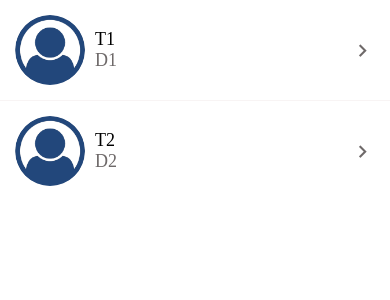
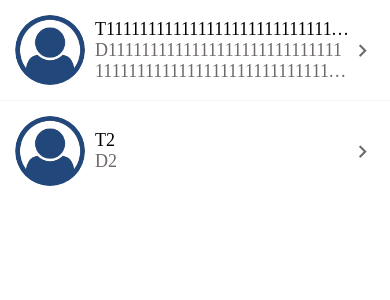
Before and after one commit to vazhab/DoneWithIt, a React Native app: screen / in a window 390 px wide. Shown: the top 300 px of the page. Built offline with nearby package versions, Linux system fonts and the light colour scheme.

Commit message:
Pull to refresh problem

```diff
--- a/src/components/AppText.js
+++ b/src/components/AppText.js
@@ -2,8 +2,8 @@ import React from "react";
 import { Text, StyleSheet, Platform } from "react-native";
 import defaultStyles from "../config/styles";
 
-function AppText({ children, style }) {
-  return <Text style={[defaultStyles.text, style]}>{children}</Text>;
+function AppText({ children, style, ...otherProps }) {
+  return <Text style={[defaultStyles.text, style]} {...otherProps}>{children}</Text>;
 }
 
 export default AppText;
--- a/src/components/ListItem.js
+++ b/src/components/ListItem.js
@@ -16,11 +16,10 @@ function ListItem({ title, image, subTitle, IconComponent, onPress, renderRightA
                         {IconComponent}
                         {image && <Image style={styles.image} source={image} />}
                         <View style={styles.detailsContainer}>
-                            <AppText style={styles.title}>{title}</AppText>
-                            {subTitle && <AppText style={styles.subTitle}>{subTitle}</AppText>}
+                            <AppText style={styles.title} numberOfLines={1}>{title}</AppText>
+                            {subTitle && <AppText style={styles.subTitle} numberOfLines={2}>{subTitle}</AppText>}
                         </View>
-                        {showShevron ? <MaterialCommunityIcons name={"chevron-right"} size={25} color={colors.medium}/> : null}
-
+                        {showShevron ? <MaterialCommunityIcons name={"chevron-right"} size={25} color={colors.medium} /> : null}
                     </View>
                 </TouchableHighlight>
             </Swipeable></GestureHandlerRootView>
--- a/src/components/Screen.js
+++ b/src/components/Screen.js
@@ -1,11 +1,11 @@
 import Constants from "expo-constants";
 import React from "react";
-import { SafeAreaView, StyleSheet } from "react-native";
+import { SafeAreaView, StyleSheet, View } from "react-native";
 
 function Screen({ children, style }) {
     return (
         <SafeAreaView style={[styles.screen, style]}>
-            {children}
+            <View style={[styles.view, style]}>{children}</View>
         </SafeAreaView>
     );
 }
@@ -14,7 +14,10 @@ const styles = StyleSheet.create({
     screen: {
         flex: 1,
         paddingTop: Constants.statusBarHeight,
-    }
-})
+    },
+    view: {
+        flex: 1,
+    },
+});
 
 export default Screen;
--- a/src/screens/MessagesScreen.js
+++ b/src/screens/MessagesScreen.js
@@ -8,8 +8,8 @@ import Screen from "../components/Screen";
 const initialMessages = [
     {
         id: 1,
-        title: 'T1',
-        description: 'D1',
+        title: 'T11111111111111111111111111111111111111111111111111111111111111111111111111111111111111111',
+        description: 'D111111111111111111111111111111111111111111111111111111111111111111111111111111111111111',
         image: require('../../assets/user.png')
     },
     {
```
